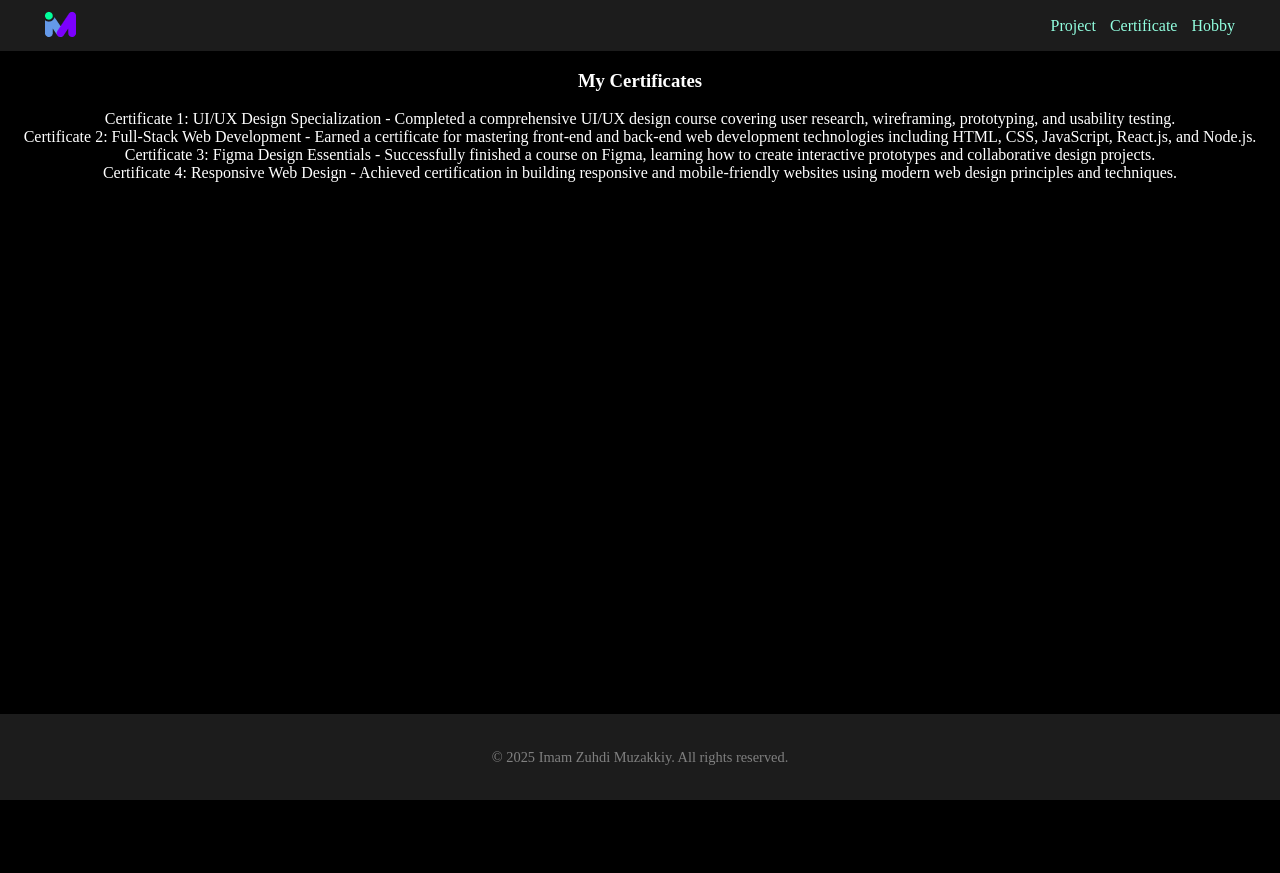
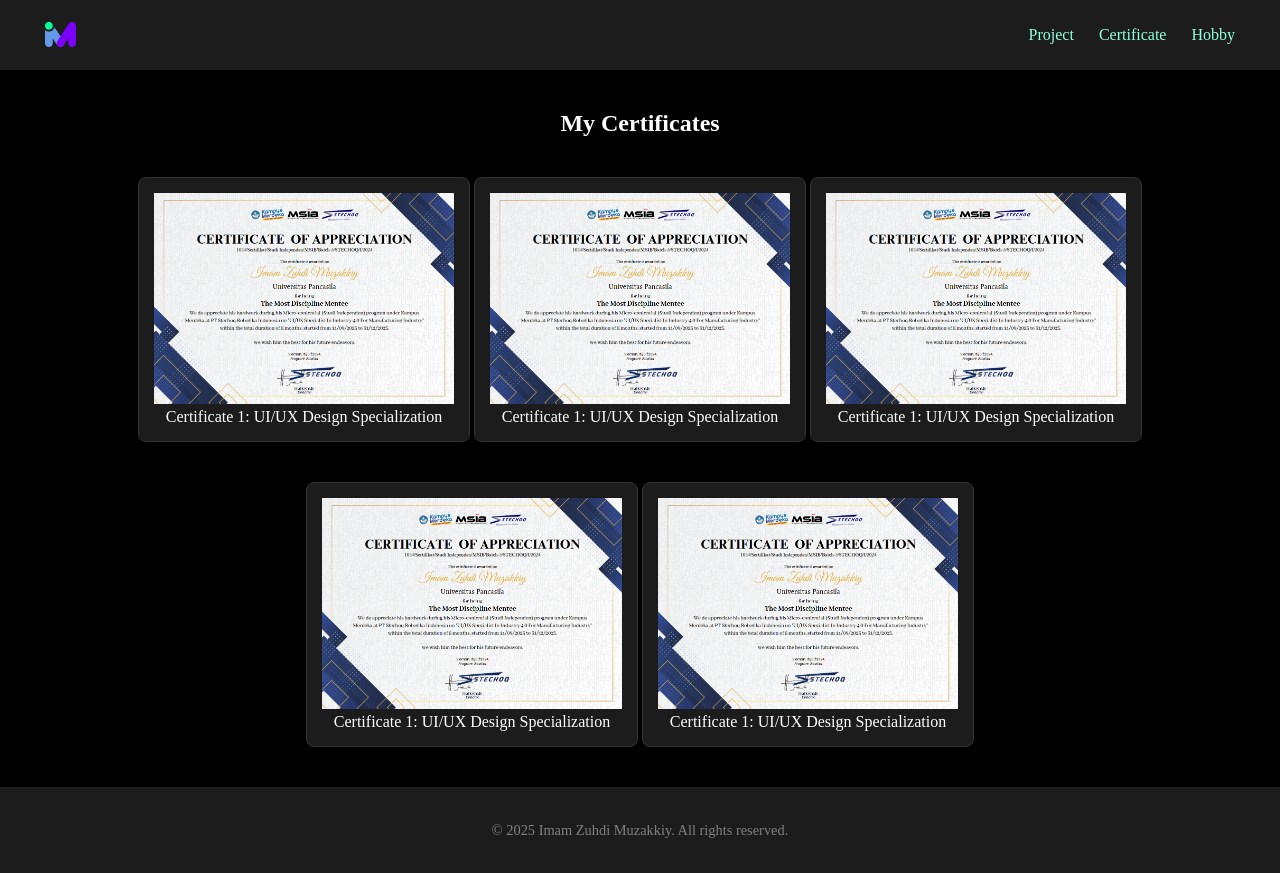
Before and after one commit to ImamZuhdiMuzakkiy/portofolio, a plain HTML site: page views/certificate.html in a window 1280 px wide. Before the commit the page ends 800 px from the top, so only its background shows below. Drawn offline with Linux system fonts and the light colour scheme.

Commit message:
Add test image file to the images directory

```diff
--- a/style.css
+++ b/style.css
@@ -33,6 +33,11 @@ body {
     min-height: 100vh;
     background-color: black;
     color: white;
+}
+
+nav ul {
+    display: flex;
+    gap: 15px;
 }
 
 main {
@@ -80,40 +85,122 @@ textarea {
     border-radius: 10px;
 }
 
-#skills {
+#skills-tools {
+    text-align: center;
     background-color: rgb(36, 36, 36);
-    padding: 20px 40px;
     margin: 20px;
     border-radius: 10px;
 }
 
-.tools {
-    display: column;
-    flex-wrap: wrap;
-    justify-content: center;
-    align-items: center;
+.card {
+    display: inline-block;
+    background-color: #1c1c1c;
+    border: 1px solid #333;
+    border-radius: 8px;
+    margin: 20px auto;
+    padding: 15px;
+    max-width: 350px;
 }
 
+/* Contact Section */
 #contact {
-    background-color: rgb(36, 36, 36);
-    padding: 20px 40px;
-    margin: 20px;
-    border-radius: 10px;
+    background-color: #1e1e1e;
+    padding: 50px 30px;
+    margin: 40px auto;
+    border-radius: 15px;
+    max-width: 700px;
+    box-shadow: 0 0 20px rgba(0, 255, 200, 0.1);
+    transition: all 0.3s ease-in-out;
 }
 
+#contact:hover {
+    box-shadow: 0 0 30px rgba(0, 255, 200, 0.25);
+}
+
+/* Title & Links */
+
+#contact a {
+    color: #00ffc3;
+    margin: 0 10px;
+    font-weight: 500;
+    transition: color 0.3s;
+}
+
+#contact a:hover {
+    color: #ffffff;
+}
+
+/* Contact Form */
 .contact-form {
     display: flex;
     flex-direction: column;
-    max-width: 400px;
-    margin: auto
+    gap: 15px;
+    margin-top: 25px;
+    text-align: left;
 }
 
-.contact-form .input-form {
+.input-form {
     display: flex;
-    flex-direction: row;
-    align-items: center;
-    margin-bottom: 10px;
+    flex-direction: column;
 }
+
+.input-form label {
+    font-size: 0.9rem;
+    color: #bfbfbf;
+    margin-bottom: 5px;
+}
+
+.input-form input,
+.input-form textarea {
+    background-color: #2b2b2b;
+    color: #eaeaea;
+    border: 1px solid #444;
+    border-radius: 8px;
+    padding: 10px 12px;
+    font-size: 1rem;
+    outline: none;
+    transition: border 0.3s, box-shadow 0.3s;
+}
+
+.input-form input:focus,
+.input-form textarea:focus {
+    border: 1px solid #00ffc3;
+    box-shadow: 0 0 8px rgba(0, 255, 200, 0.4);
+}
+
+/* Submit Button */
+.contact-form input[type="submit"] {
+    background-color: #00ffc3;
+    color: #000;
+    font-weight: bold;
+    padding: 12px;
+    border: none;
+    border-radius: 5px;
+    cursor: pointer;
+    transition: all 0.3s ease;
+}
+
+.contact-form input[type="submit"]:hover {
+    background-color: #00e6b4;
+    transform: translateY(-2px);
+}
+
+/* Responsiveness */
+@media (max-width: 600px) {
+    #contact {
+        padding: 30px 20px;
+    }
+
+    .contact-form {
+        gap: 10px;
+    }
+
+    .input-form input,
+    .input-form textarea {
+        font-size: 0.95rem;
+    }
+}
+
 
 .credit {
     color: gray;
--- a/views/certificate.html
+++ b/views/certificate.html
@@ -11,6 +11,11 @@
             display: flex;
             justify-content: space-between;
             align-items: center;
+        }
+
+        nav ul {
+            display: flex;
+            gap: 15px;
         }
 
         a {
@@ -46,6 +51,21 @@
             flex: 1;
         }
 
+        .content {
+            padding: 20px;
+            text-align: center;
+        }
+
+        .card {
+            display: inline-block;
+            background-color: #1c1c1c;
+            border: 1px solid #333;
+            border-radius: 8px;
+            margin: 20px auto;
+            padding: 15px;
+            max-width: 350px;
+        }
+
         footer {
             margin-top: auto;
             padding: 20px;
@@ -61,24 +81,46 @@
                 <img src="..\images\Logo imam.png" alt="">
         </a>
         <nav>
-            <a href="project.html">Project</a>
-            <a href="certificate.html">Certificate</a>
-            <a href="hobby.html">Hobby</a>
+            <ul>
+                <li><a href="project.html">Project</a></li>
+                <li><a href="certificate.html">Certificate</a></li>
+                <li><a href="hobby.html">Hobby</a></li>
+            </ul>
         </nav>
     </header>
     <main>
-        <section>
-            <center>
-                <article>
-                    <h1>My Certificates</h1>
-                        <ul>
-                            <li>Certificate 1: UI/UX Design Specialization - Completed a comprehensive UI/UX design course covering user research, wireframing, prototyping, and usability testing.</li>
-                            <li>Certificate 2: Full-Stack Web Development - Earned a certificate for mastering front-end and back-end web development technologies including HTML, CSS, JavaScript, React.js, and Node.js.</li>
-                            <li>Certificate 3: Figma Design Essentials - Successfully finished a course on Figma, learning how to create interactive prototypes and collaborative design projects.</li>
-                            <li>Certificate 4: Responsive Web Design - Achieved certification in building responsive and mobile-friendly websites using modern web design principles and techniques.</li>
-                        </ul>
-                </article>
-            </center>
+        <section class="content">
+            <h1>My Certificates</h1>
+            <div class="card">
+                <div class="card-body">
+                    <img src="..\images\Sertif1.png" alt="" width="300px">
+                </div>
+                <div class="card-title">Certificate 1: UI/UX Design Specialization</div>
+            </div>
+            <div class="card">
+                <div class="card-body">
+                    <img src="..\images\Sertif1.png" alt="" width="300px">
+                </div>
+                <div class="card-title">Certificate 1: UI/UX Design Specialization</div>
+            </div>
+            <div class="card">
+                <div class="card-body">
+                    <img src="..\images\Sertif1.png" alt="" width="300px">
+                </div>
+                <div class="card-title">Certificate 1: UI/UX Design Specialization</div>
+            </div>
+            <div class="card">
+                <div class="card-body">
+                    <img src="..\images\Sertif1.png" alt="" width="300px">
+                </div>
+                <div class="card-title">Certificate 1: UI/UX Design Specialization</div>
+            </div>
+            <div class="card">
+                <div class="card-body">
+                    <img src="..\images\Sertif1.png" alt="" width="300px">
+                </div>
+                <div class="card-title">Certificate 1: UI/UX Design Specialization</div>
+            </div>
         </section>
     </main>
     <footer>
```
Also changed, not shown: index.html (+18 -16 lines), views/hobby.html (+36 -16 lines), views/project.html (+57 -15 lines), images/Sertif1.png (added), images/project1.webp (added), images/test.jpeg (added).
